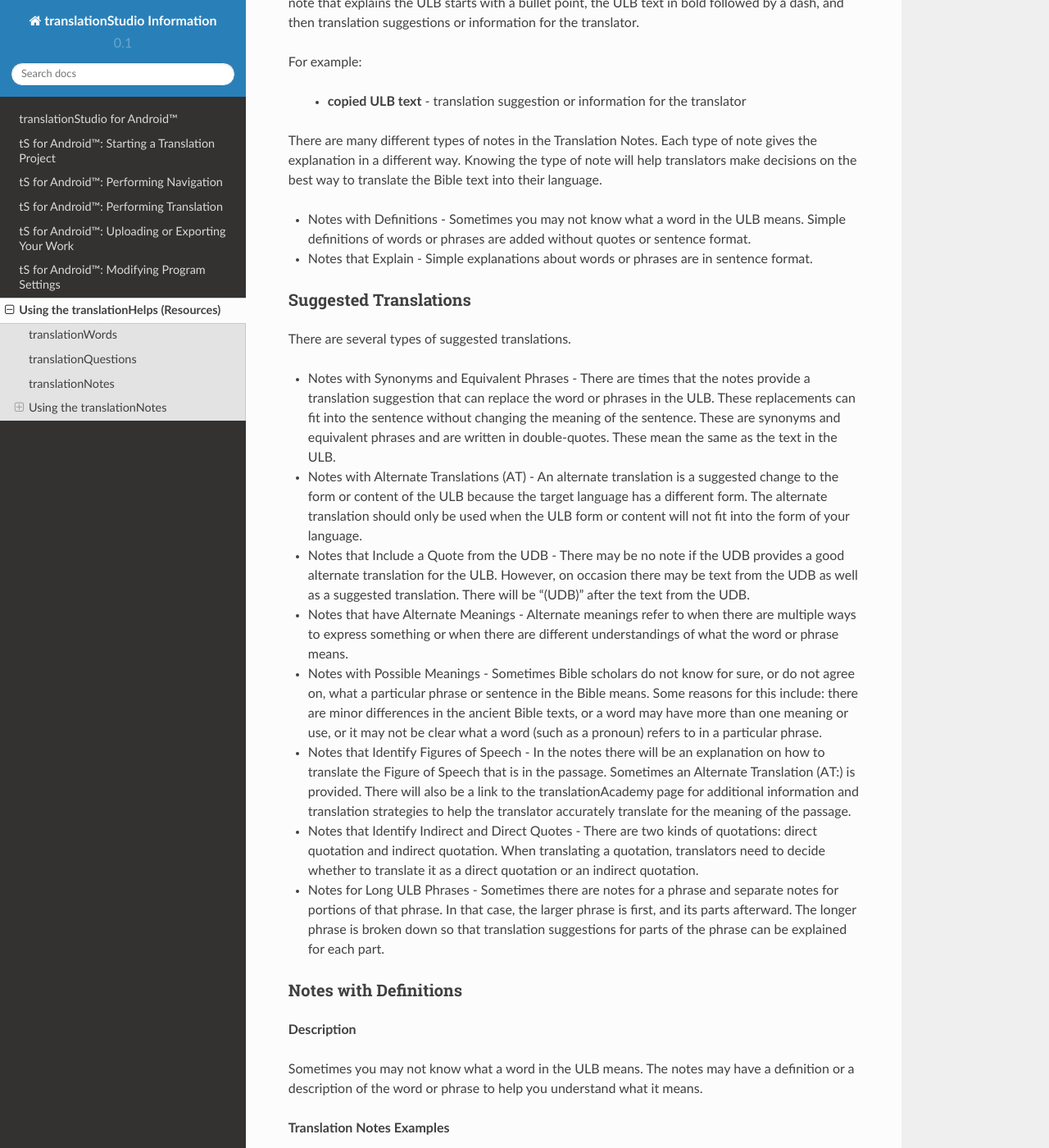
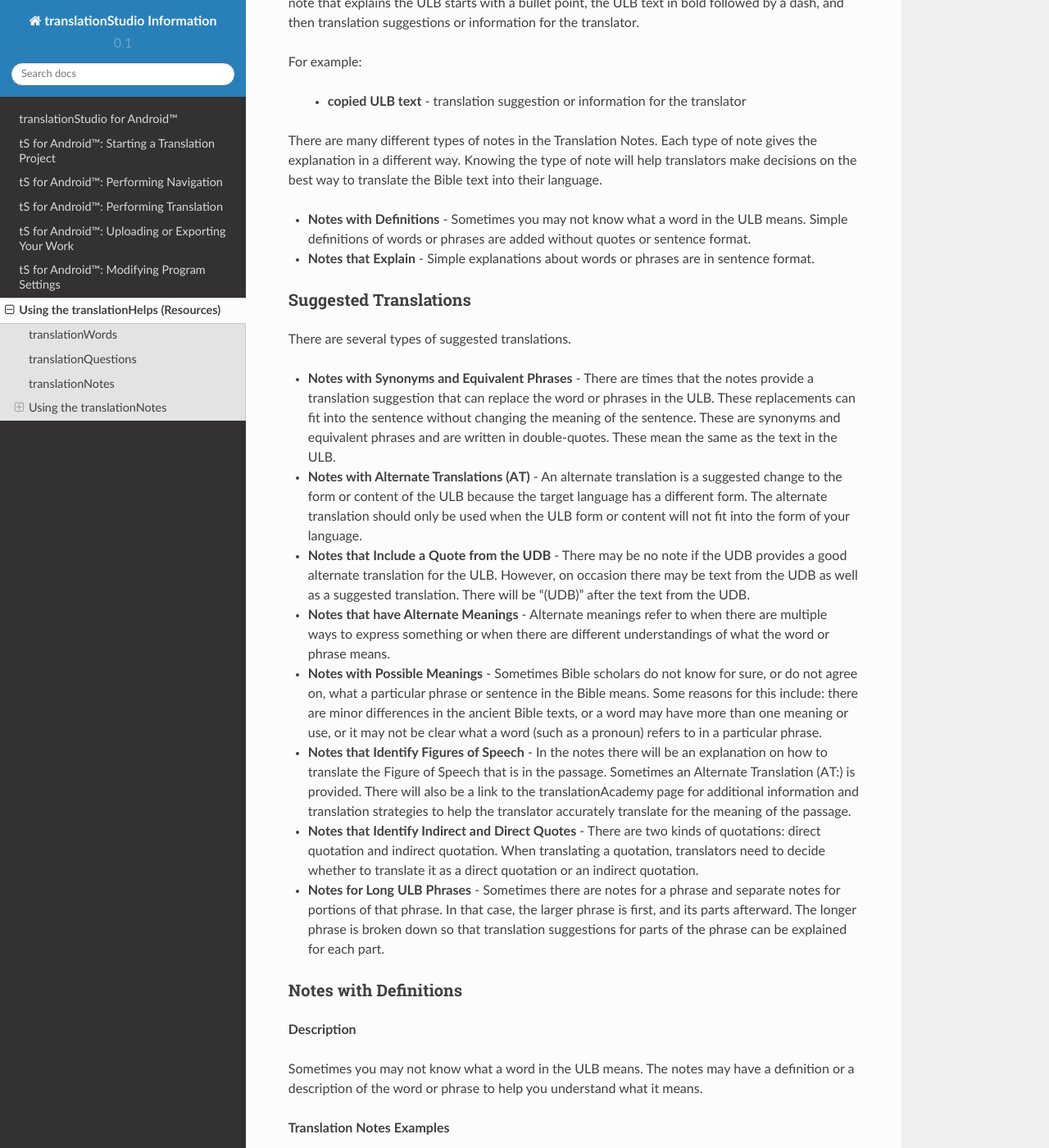
Before and after one commit to unfoldingWord-dev/translationStudio-Info, a Sphinx documentation site: the page built from docs/Helps.rst, in a window 1280 px wide and 1400 px high, scrolled down 1414 px. Shown: the whole window at 82% size. Built offline with Sphinx 7.4.7 and the Read the Docs theme 2.0.0, drawn with Linux system fonts in a browser that asks for light colours; pages that are not in the unit, such as notebooks, are missing from menus; some of the changed text lies outside the part shown.

Commit message:
Update Helps.rst

```diff
--- a/docs/Helps.rst
+++ b/docs/Helps.rst
@@ -35,7 +35,7 @@ Using the translationNotes
 To Translate from the ULB
 ^^^^^^^^^^^^^^^^^^^^^^^^^^
 
-*	Read the ULB. Do you understand the meaning of the text so that you can accurately, clearly and naturally translate the meaning into your language?
+Read the ULB. Do you understand the meaning of the text so that you can accurately, clearly and naturally translate the meaning into your language?
 
   * YES? Start translating.
 
@@ -54,30 +54,30 @@ For example:
 
 There are many different types of notes in the Translation Notes. Each type of note gives the explanation in a different way. Knowing the type of note will help translators make decisions on the best way to translate the Bible text into their language.
 
-* Notes with Definitions - Sometimes you may not know what a word in the ULB means. Simple definitions of words or phrases are added without quotes or sentence format.
+* **Notes with Definitions** - Sometimes you may not know what a word in the ULB means. Simple definitions of words or phrases are added without quotes or sentence format.
 
-* Notes that Explain - Simple explanations about words or phrases are in sentence format.
+* **Notes that Explain** - Simple explanations about words or phrases are in sentence format.
 
 Suggested Translations
 ^^^^^^^^^^^^^^^^^^^^^^
 
 There are several types of suggested translations.
 
-* Notes with Synonyms and Equivalent Phrases - There are times that the notes provide a translation suggestion that can replace the word or phrases in the ULB. These replacements can fit into the sentence without changing the meaning of the sentence. These are synonyms and equivalent phrases and are written in double-quotes. These mean the same as the text in the ULB.
+* **Notes with Synonyms and Equivalent Phrases** - There are times that the notes provide a translation suggestion that can replace the word or phrases in the ULB. These replacements can fit into the sentence without changing the meaning of the sentence. These are synonyms and equivalent phrases and are written in double-quotes. These mean the same as the text in the ULB.
 
-* Notes with Alternate Translations (AT) - An alternate translation is a suggested change to the form or content of the ULB because the target language has a different form. The alternate translation should only be used when the ULB form or content will not fit into the form of your language.
+* **Notes with Alternate Translations (AT)** - An alternate translation is a suggested change to the form or content of the ULB because the target language has a different form. The alternate translation should only be used when the ULB form or content will not fit into the form of your language.
 
-* Notes that Include a Quote from the UDB - There may be no note if the UDB provides a good alternate translation for the ULB. However, on occasion there may be text from the UDB as well as a suggested translation. There will be "(UDB)" after the text from the UDB.
+* **Notes that Include a Quote from the UDB** - There may be no note if the UDB provides a good alternate translation for the ULB. However, on occasion there may be text from the UDB as well as a suggested translation. There will be "(UDB)" after the text from the UDB.
 
-* Notes that have Alternate Meanings - Alternate meanings refer to when there are multiple ways to express something or when there are different understandings of what the word or phrase means.
+* **Notes that have Alternate Meanings** - Alternate meanings refer to when there are multiple ways to express something or when there are different understandings of what the word or phrase means.
 
-* Notes with Possible Meanings - Sometimes Bible scholars do not know for sure, or do not agree on, what a particular phrase or sentence in the Bible means. Some reasons for this include: there are minor differences in the ancient Bible texts, or a word may have more than one meaning or use, or it may not be clear what a word (such as a pronoun) refers to in a particular phrase.
+* **Notes with Possible Meanings** - Sometimes Bible scholars do not know for sure, or do not agree on, what a particular phrase or sentence in the Bible means. Some reasons for this include: there are minor differences in the ancient Bible texts, or a word may have more than one meaning or use, or it may not be clear what a word (such as a pronoun) refers to in a particular phrase.
 
-* Notes that Identify Figures of Speech - In the notes there will be an explanation on how to translate the Figure of Speech that is in the passage. Sometimes an Alternate Translation (AT:) is provided. There will also be a link to the translationAcademy page for additional information and translation strategies to help the translator accurately translate for the meaning of the passage.
+* **Notes that Identify Figures of Speech** - In the notes there will be an explanation on how to translate the Figure of Speech that is in the passage. Sometimes an Alternate Translation (AT:) is provided. There will also be a link to the translationAcademy page for additional information and translation strategies to help the translator accurately translate for the meaning of the passage.
 
-* Notes that Identify Indirect and Direct Quotes - There are two kinds of quotations: direct quotation and indirect quotation. When translating a quotation, translators need to decide whether to translate it as a direct quotation or an indirect quotation.
+* **Notes that Identify Indirect and Direct Quotes** - There are two kinds of quotations: direct quotation and indirect quotation. When translating a quotation, translators need to decide whether to translate it as a direct quotation or an indirect quotation.
 
-* Notes for Long ULB Phrases - Sometimes there are notes for a phrase and separate notes for portions of that phrase. In that case, the larger phrase is first, and its parts afterward. The longer phrase is broken down so that translation suggestions for parts of the phrase can be explained for each part.
+* **Notes for Long ULB Phrases** - Sometimes there are notes for a phrase and separate notes for portions of that phrase. In that case, the larger phrase is first, and its parts afterward. The longer phrase is broken down so that translation suggestions for parts of the phrase can be explained for each part.
 
 Notes with Definitions
 ^^^^^^^^^^^^^^^^^^^^^^
@@ -90,13 +90,13 @@ Sometimes you may not know what a word in the ULB means. The notes may have a de
 
 Simple definitions of words or phrases are added without quotes or sentence format. Here are examples:
 
-* It is like children playing in the marketplace, who sit and call to one another and say, 'We played a flute for you (Matthew 11:16-17 ULB)
+It is like children playing in the marketplace, who sit and call to one another and say, 'We played a flute for you (Matthew 11:16-17 ULB)
 
  * marketplace - a large, open-air area where people would come to sell their goods
 
  * flute - a long, hollow musical instrument which is played by blowing air in or over one end
 
-* ...people who dress in splendid clothing and live in luxury are in kings' palaces (Luke 7:25 ULB)
+...people who dress in splendid clothing and live in luxury are in kings' palaces (Luke 7:25 ULB)
 
  * kings' palaces - a large, expensive house that a king lives in
 
@@ -117,7 +117,9 @@ Notes that Explain
 
 **Description**
 
-Sometimes you may not know what a word or phrase in the ULB means. And sometimes the same word or phrase is also used in the UDB. So the word or phrase is explained in the notes. These explanations are meant to help you understand the word or phrase. Do not translate the explanations into your Bible. Instead use them to help you understand the meanings so you can translate the Bible text correctly.
+Sometimes you may not know what a word or phrase in the ULB means. And sometimes the same word or phrase is also used in the UDB. So the word or phrase is explained in the notes.
+
+These explanations are meant to help you understand the word or phrase. Do not translate the explanations into your Bible. Instead use them to help you understand the meanings so you can translate the Bible text correctly.
 
 **Translation Notes Examples**
 
@@ -127,21 +129,21 @@ For example:
 
 The fishermen had gotten out of them and were washing their nets. (Luke 5:2 ULB)
 
-*	washing their nets - They were cleaning their fishing nets in order to use them again to catch fish.
+*	**washing their nets** - They were cleaning their fishing nets in order to use them again to catch fish.
 
-* If you did not know that fishermen used nets to catch fish, you might wonder why the fishermen were cleaning their nets. This explanation can help you choose good words for "were washing" and "nets."
+If you did not know that fishermen used nets to catch fish, you might wonder why the fishermen were cleaning their nets. This explanation can help you choose good words for "were washing" and "nets."
 
 they motioned to their partners in the other boat (Luke 5:7 ULB)
 
-* motioned - They were too far from shore to call so they made gestures, probably waving their arms.
+* **motioned** - They were too far from shore to call so they made gestures, probably waving their arms.
 
-* This note can help you understand what kind of motion the people made. It was a motion that people would be able to see from a distance. This will help you choose a good word or phrase for "motioned."
+This note can help you understand what kind of motion the people made. It was a motion that people would be able to see from a distance. This will help you choose a good word or phrase for "motioned."
 
 He will be filled with the Holy Spirit, even while in his mother's womb. (Luke 1:14 ULB)
 
-*	even while in his mother's womb - The word "even" here indicates that this is especially surprising news. People had been filled with the Holy Spirit before, but no one had heard of an unborn baby's being filled with the Holy Spirit.
+*	**even while in his mother's womb** - The word "even" here indicates that this is especially surprising news. People had been filled with the Holy Spirit before, but no one had heard of an unborn baby's being filled with the Holy Spirit.
 
-* This note can help you understand what the word "even" means in this sentence, so you can find a way of showing how surprising this was.
+This note can help you understand what the word "even" means in this sentence, so you can find a way of showing how surprising this was.
 
 Notes with Synonyms and Equivalent Phrases
 ^^^^^^^^^^^^^^^^^^^^^^^^^^^^^^^^^^^^^^^^^^
@@ -154,15 +156,15 @@ Sometimes immediately after the bolded words and hyphen there is a phrase in dou
 
 Make ready the way of the Lord, (Luke 3:4 ULB)
 
-* the way - "the path" or "the road"
+* **the way** - "the path" or "the road"
 
-* In this example, the words "the path" or the words "the road" can replace the words "the way" in the ULB. You can decide whether it is natural to say "way," "path," or "road" in your language.
+In this example, the words "the path" or the words "the road" can replace the words "the way" in the ULB. You can decide whether it is natural to say "way," "path," or "road" in your language.
 
 whoever has food should do likewise." (Luke 3:10 ULB)
 
-* do likewise - "do the same thing"
+* **do likewise** - "do the same thing"
 
-* In this example, the words "do the same thing" can replace the words "do likewise" in the ULB. You, as the translator, can decide what is natural for your language.
+*In this example, the words "do the same thing" can replace the words "do likewise" in the ULB. You, as the translator, can decide what is natural for your language.
 
 Notes with Alternate Translations (AT)
 ^^^^^^^^^^^^^^^^^^^^^^^^^^^^^^^^^^^^^^
```
